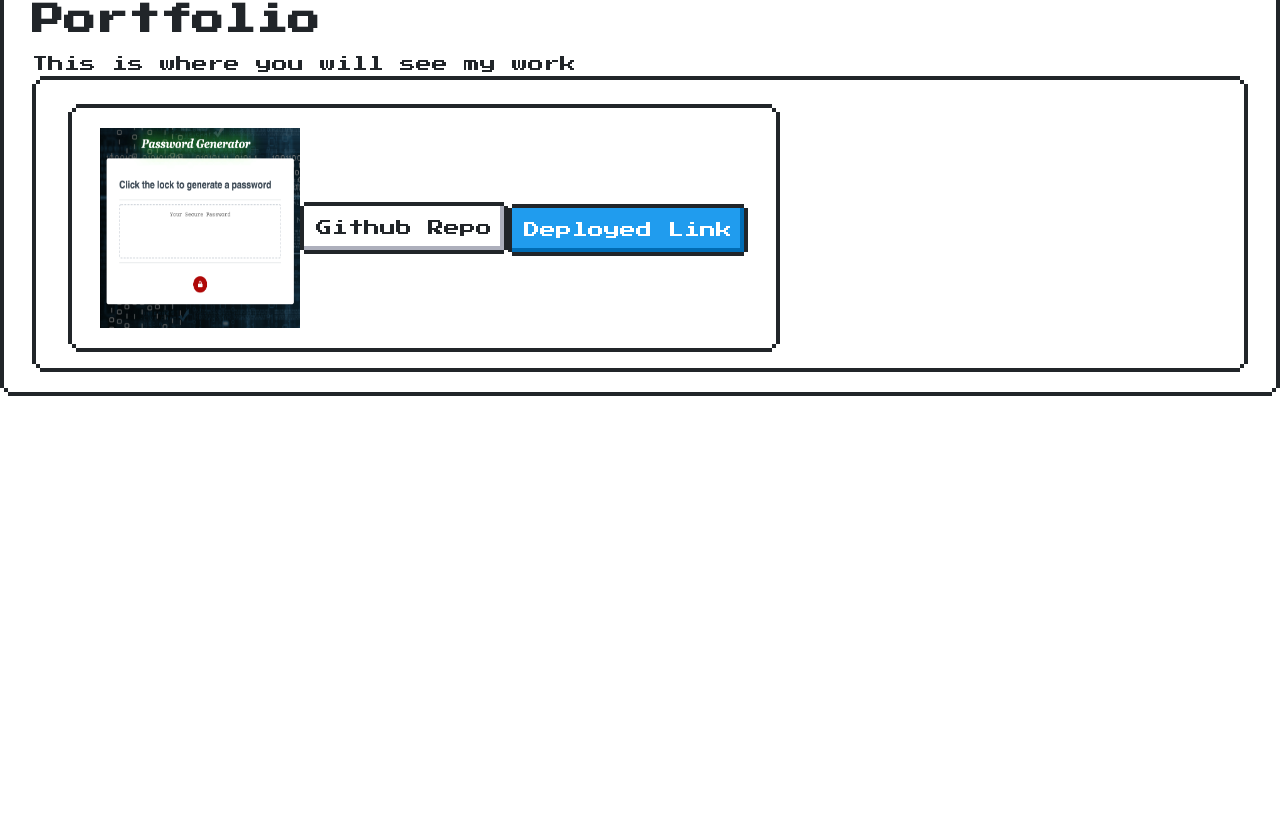
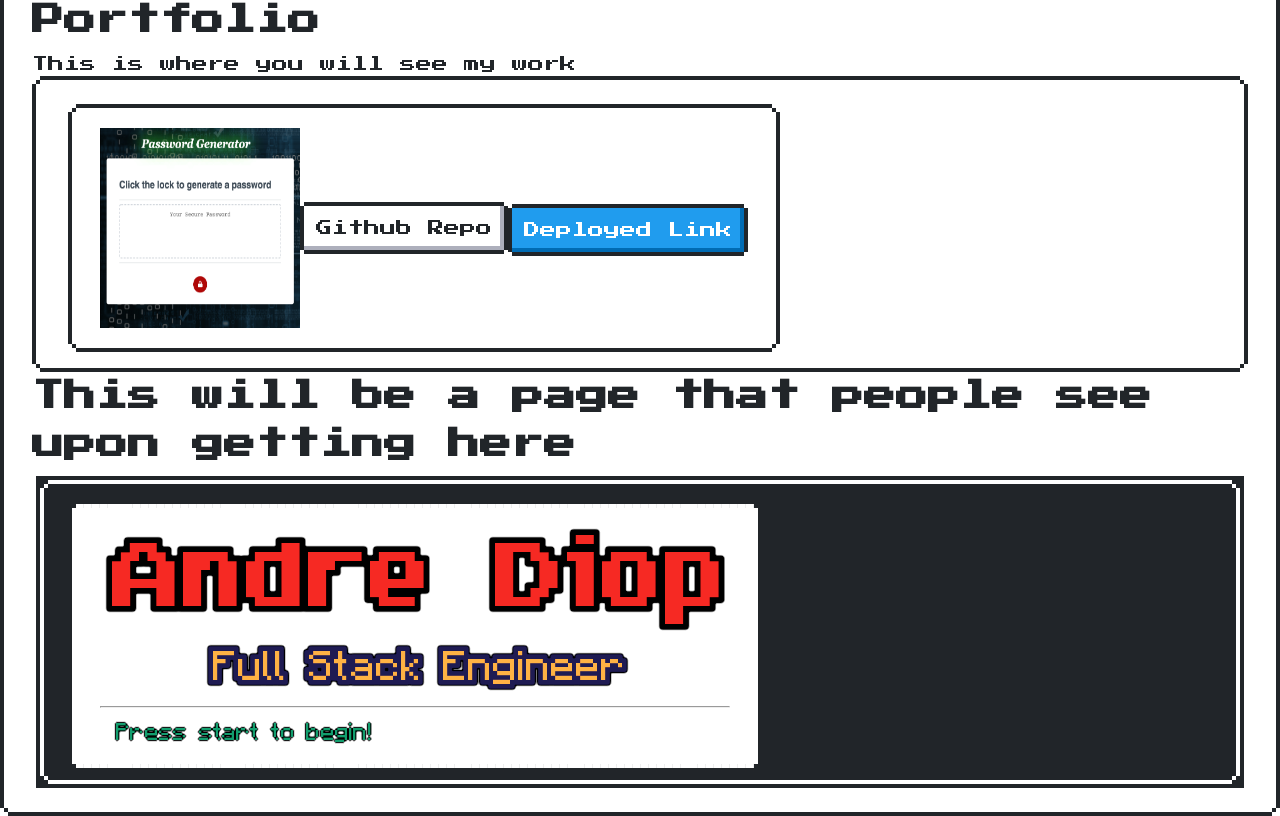
Before and after one commit to AndreDiop/My-Portfolio, a React (Create React App) app: page / in a window 1280 px wide. Shown: the part 1044-1860 px from the top of the page. Before the commit the page ends 1440 px from the top, so only its background shows below. Built offline with nearby package versions, Linux system fonts and the light colour scheme.

Commit message:
Created landing page
- added id's for future styling

```diff
--- a/src/App.js
+++ b/src/App.js
@@ -5,7 +5,8 @@ import Portfolio from "./containers/Portfolio";
 import Contact from "./containers/Contact";
 import Landing from "./containers/Landing";
 import Password from "./assets/passgen.png";
-
+import Andre from "./assets/andreFull.png";
+import Start from "./assets/pressStart.png";
 function App() {
   return (
     <>
@@ -83,7 +84,7 @@ function App() {
             <i className="fab fa-html5-alt fa-5x"></i>
           </div>
           <Portfolio />
-          <div className="nes-container is-rounded">
+          <div className="nes-container is-rounded" id="landingContainer">
             <p className="nes-balloon nes-pointer">
               <img src={Password} width="200" height="200" />
 
@@ -102,13 +103,22 @@ function App() {
               </a>
             </p>
           </div>
+          <Landing />
+          <div
+            className="nes-container is-rounded is-dark"
+            id="landingLogoContainer"
+          >
+            <p className="nes-balloon nes-pointer">
+              <img src={Andre} id="landingLogo" />
+              <hr />
+              <Link to="/About">
+                <img src={Start} id="pressStart" />
+              </Link>
+            </p>
+          </div>
         </div>
 
-
-
-
-
-    {/* Below is commentted out so that when the handlers and dynamic loading occurs,
+        {/* Below is commentted out so that when the handlers and dynamic loading occurs,
     you can abstract the files to external location and just have this dynamically loading in a container
     as each element is accessed.  */}
 
```
